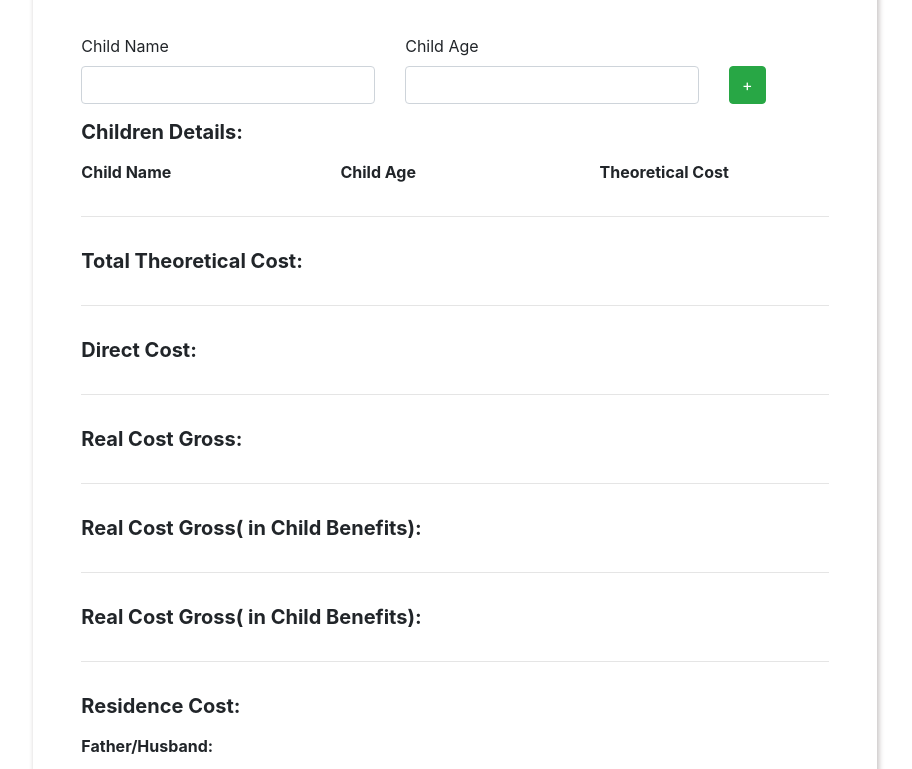
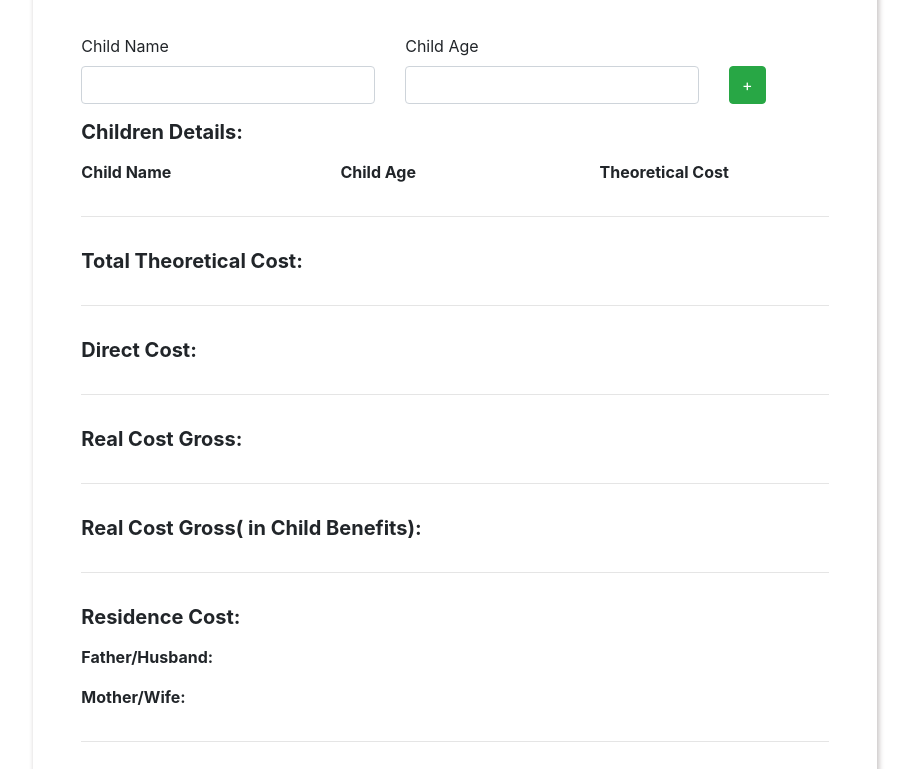
Before and after one commit to dubeyrahul508/rubenvolckae207, a Next.js app: page / in a window 1280 px wide. Shown: the part 510-1279 px from the top of the page, without its empty margins (185-1097 px from the left). Built offline with nearby package versions, Linux system fonts and the light colour scheme.

Commit message:
solved chilren table

```diff
--- a/pages/index.js
+++ b/pages/index.js
@@ -20,7 +20,8 @@ export default function Home() {
   const [directCost, setDirectCost] = useState("");
   const [realGrossCost, setRealGrossCost] = useState("")
   const [realGrossCostChildBenefits, setRealGrossCostChildBenefits] = useState("")
-  const [residenceCost, setResidenceCost] = useState({husband:"",wife:""})
+  const [residenceCostHusb, setResidenceCostHusb] = useState("");
+  const [residenceCostWfe, setResidenceCostWfe] = useState("");
   const [residenceRateDivisionPercent, setResidenceRateDivisionPercent] = useState({husbandPercent: "",wifePercent: ""})
 
   // FINAL AMOUNTS
@@ -143,12 +144,12 @@ export default function Home() {
     // B37 = B23 * B36
     let residenceCostHusband =  realCostGross * residenceHusbandPercent;
     console.log(residenceCostHusband, "residenceCostHusband")
-    setResidenceCost({...residenceCost,husband:residenceCostHusband})
+    setResidenceCostHusb(residenceCostHusband)
 
     // C37 = B23 * C36
     let residenceCostWife = realCostGross * residenceWifePercent;
     console.log(residenceCostWife, "residenceCostWife")
-    setResidenceCost({...residenceCost,wife:residenceCostWife})
+    setResidenceCostWfe(residenceCostWife)
 
     // = B30 - B37
     let husbandFinalContri_1 = diffInHusbandIncome - residenceCostHusband;
@@ -317,13 +318,13 @@ export default function Home() {
                 <div className="col"><p><strong>Child Age</strong></p></div>
                 <div className="col"><p><strong>Theoretical Cost</strong></p></div>
               </div>
-              {inputList.map(val=>{
+              {inputList.map(val=>(
                 <div className="row">
                   <div className="col">{val.childName}</div>
                   <div className="col">{val.childAge}</div>
                   <div className="col">{theoreticalCostByAge[val.childAge]}</div>
                 </div>
-              })}
+              ))}
               <hr/>
               <h5 className="my-3"><strong>Total Theoretical Cost:</strong> {sumOfTheoreticalCost}</h5>
               <hr/>
@@ -333,16 +334,14 @@ export default function Home() {
               <hr/>
               <h5 className="my-3"><strong>Real Cost Gross( in Child Benefits):</strong> {realGrossCostChildBenefits} </h5>
               <hr/>
-              <h5 className="my-3"><strong>Real Cost Gross( in Child Benefits):</strong> {realGrossCostChildBenefits} </h5>
-              <hr/>
               <h5 className="my-3"><strong>Residence Cost:</strong> </h5>
               <div className="row">
                 <div className="col"><p><strong>Father/Husband:</strong></p></div>
-                <div className="col">{residenceCost.husband}</div>
+                <div className="col">{residenceCostHusb}</div>
               </div>
               <div className="row">
                 <div className="col"><p><strong>Mother/Wife:</strong></p></div>
-                <div className="col">{residenceCost.wife}</div>
+                <div className="col">{residenceCostWfe}</div>
               </div>
               <hr/>
               <h5 className="my-3"><strong>Final Amounts:</strong> </h5>
```
